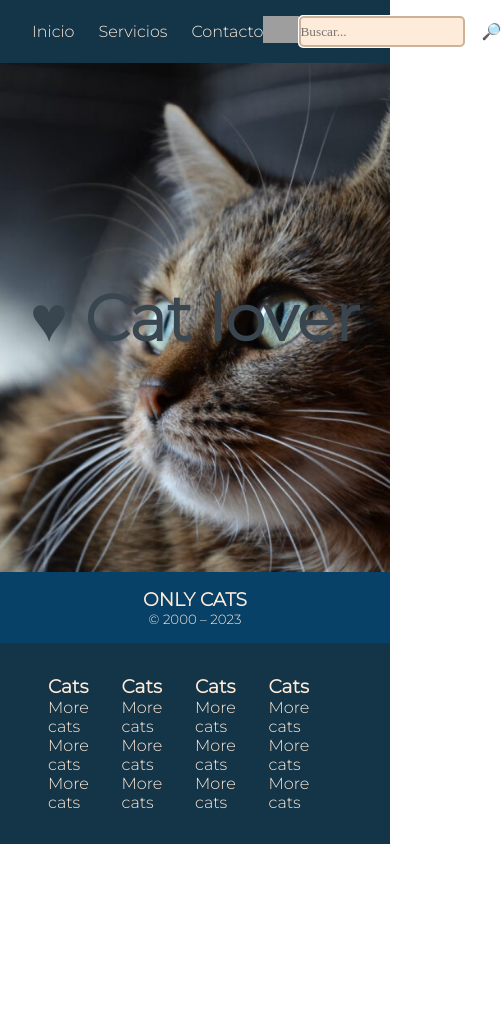
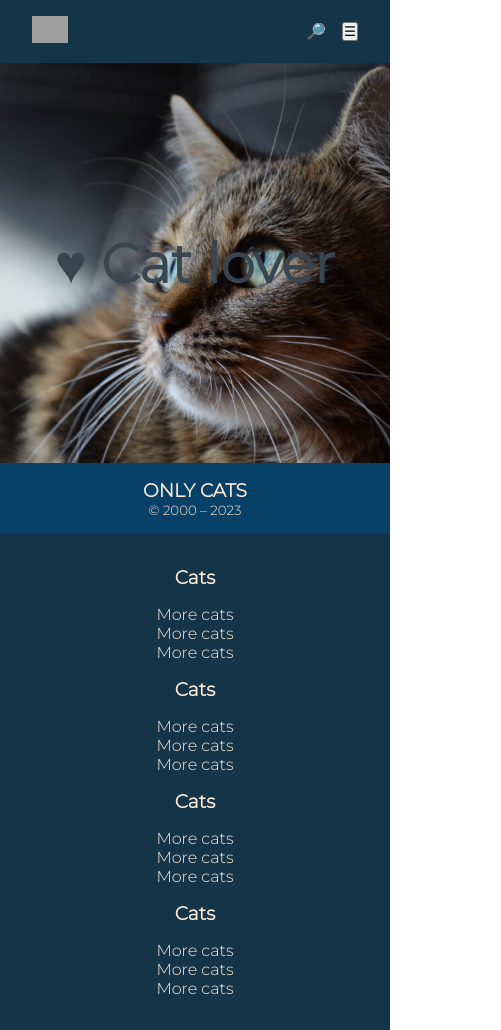
Before and after one commit to rubluesan/maquetacion-css, a plain HTML site: page 2-flexbox/tarea-maquetacion/index.html in a window 390 px wide. Shown: the whole page, 501 px wide, since content can reach past the window. Before the commit the page ends 844 px from the top, so only its background shows below. Drawn offline with Linux system fonts and the light colour scheme; grey boxes are pictures that could not be loaded.

Commit message:
agregada mediaquery max-width:600px

```diff
--- a/2-flexbox/tarea-maquetacion/index.html
+++ b/2-flexbox/tarea-maquetacion/index.html
@@ -31,6 +31,7 @@
         <div class="search">
             <input type="text" placeholder="Buscar..." autofocus>
             <a>🔎︎</a>
+            <button class="hamburger">☰</button>
         </div>
     </header>
     <div class="cta-container">
--- a/2-flexbox/tarea-maquetacion/style.css
+++ b/2-flexbox/tarea-maquetacion/style.css
@@ -14,6 +14,7 @@
     font-style: normal;
     color: var(--background-light);
 }
+
 * {
     padding: 0;
     margin: 0;
@@ -39,14 +40,14 @@ header {
     background-color: var(--dark-blue);
 }
 
-nav ul {
+nav ul.menu {
     display: flex;
     justify-content: space-between;
     list-style: none;
     gap: 1.5rem;
 }
 
-a{
+a {
     cursor: pointer;
     text-decoration: none;
     color: var(--background-light);
@@ -77,6 +78,10 @@ a:hover {
 .search a {
     color: var(--background-light);
     font-variant-emoji: text;
+}
+
+.hamburger {
+    display: none;
 }
 
 .cta-container {
@@ -122,3 +127,34 @@ footer {
     display: flex;
     flex-direction: column;
 }
+
+.footer-menu div h3 {
+    margin-bottom: 1rem;
+}
+
+@media (max-width: 600px) {
+
+    .footer-menu {
+        flex-direction: column;
+        gap:1rem;
+        text-align: center;
+    }
+
+    .cta-container {
+        flex:0;
+        min-height: 400px;
+        font-size: 1.7rem;
+    }
+
+    nav {
+        display: none;
+    }
+
+    .search input {
+        display: none;
+    }
+
+    .hamburger{
+        display: block;
+    }
+}
```
